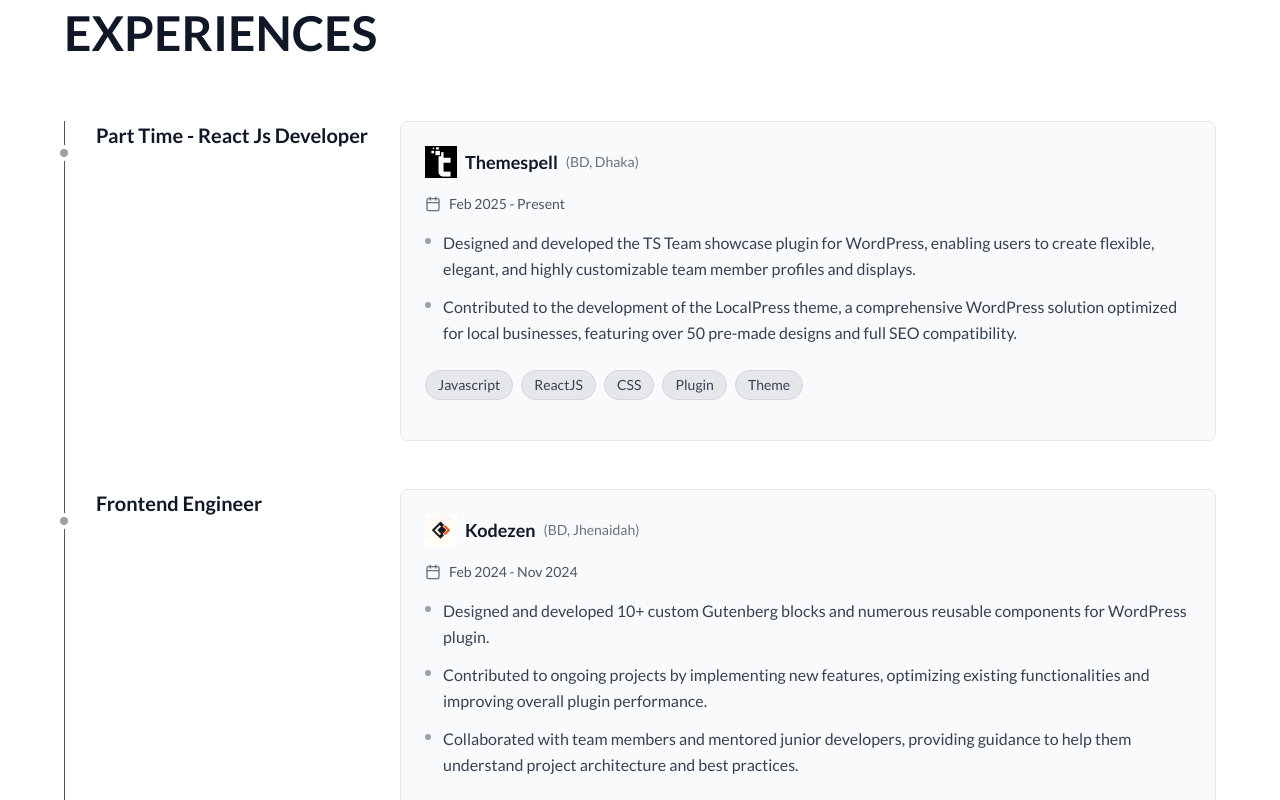
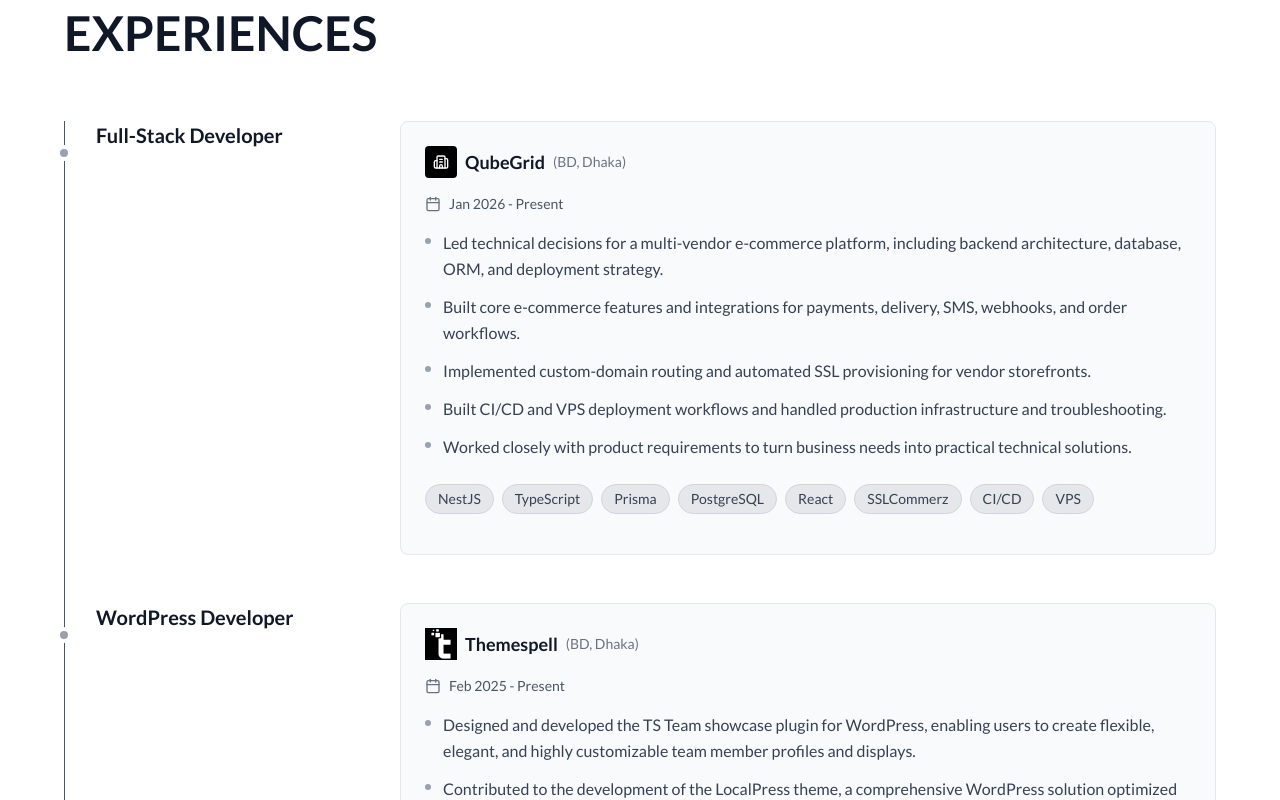
Before and after one commit to mdshehabsk/portfolio2.0, a Next.js app: page / in a window 1280 px wide. Shown: the part 1840-2640 px from the top of the page. Built offline with nearby package versions, Linux system fonts and the light colour scheme.

Commit message:
Add QubeGrid experience and update Themespell role to WordPress Developer

```diff
--- a/src/app/components/Experience.tsx
+++ b/src/app/components/Experience.tsx
@@ -19,7 +19,34 @@ const ExperienceSection = () => {
   const experiences = [
     {
       id: 1,
-      role: "Part Time - React Js Developer",
+      role: "Full-Stack Developer",
+      company: "QubeGrid",
+      location: "BD, Dhaka",
+      startDate: "Jan 2026",
+      endDate: "Present",
+      isPresent: true,
+      overview: [
+        "Led technical decisions for a multi-vendor e-commerce platform, including backend architecture, database, ORM, and deployment strategy.",
+        "Built core e-commerce features and integrations for payments, delivery, SMS, webhooks, and order workflows.",
+        "Implemented custom-domain routing and automated SSL provisioning for vendor storefronts.",
+        "Built CI/CD and VPS deployment workflows and handled production infrastructure and troubleshooting.",
+        "Worked closely with product requirements to turn business needs into practical technical solutions.",
+      ],
+      technologies: [
+        "NestJS",
+        "TypeScript",
+        "Prisma",
+        "PostgreSQL",
+        "React",
+        "SSLCommerz",
+        "CI/CD",
+        "VPS",
+      ],
+      certificateLink: null,
+    },
+    {
+      id: 2,
+      role: "WordPress Developer",
       company: "Themespell",
       location: "BD, Dhaka",
       startDate: "Feb 2025",
@@ -34,7 +61,7 @@ const ExperienceSection = () => {
       logo: themeSpellLogo,
     },
     {
-      id: 1,
+      id: 3,
       role: "Frontend Engineer",
       company: "Kodezen",
       location: "BD, Jhenaidah",
@@ -61,7 +88,7 @@ const ExperienceSection = () => {
       logo: kodezenLogo,
     },
     {
-      id: 2,
+      id: 4,
       role: "Backend Developer Intern",
       company: "Practico - Inc",
       location: "India, Bangalore",
```
